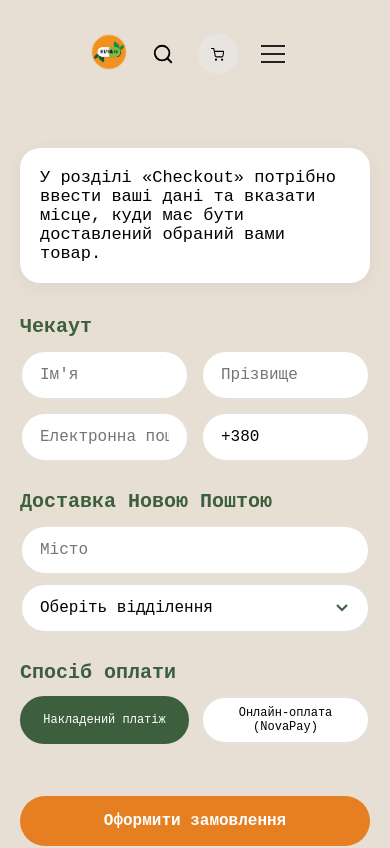
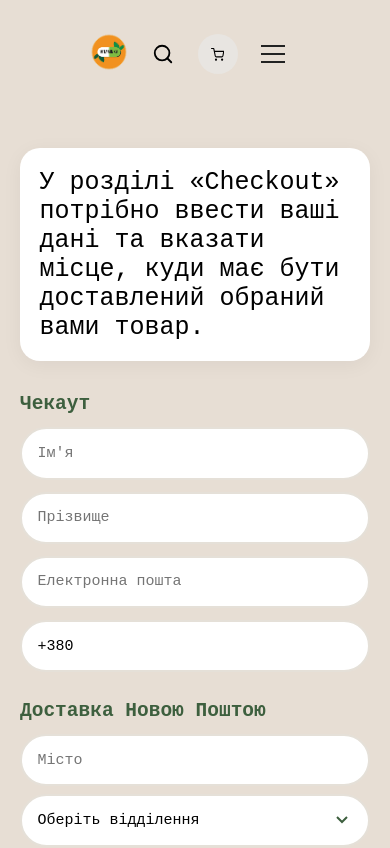
Before and after one commit to AlterEnok/taverna-karpath, a React (Vite) app: page /taverna-karpath/checkout in a window 390 px wide. Shown: the top 848 px of the page. Built offline with nearby package versions, Linux system fonts and the light colour scheme; a web font is replaced by a local one.

Commit message:
almost finishing

```diff
--- a/src/index.css
+++ b/src/index.css
@@ -31,7 +31,7 @@ body {
 input,
 select,
 textarea {
-  font-size: 16px !important;
+  font-size: 15px !important;
 }
 
 button,
--- a/src/pages/CheckoutPage/CheckoutPage.css
+++ b/src/pages/CheckoutPage/CheckoutPage.css
@@ -220,7 +220,6 @@
 
 /* Адаптив */
 @media (min-width: 1900px) and (max-width: 3500px) {
-
     .checkout-container {
         max-width: 1600px;
         grid-template-columns: 1fr 520px;
@@ -228,66 +227,97 @@
     }
 
     .checkout-info-box {
-        font-size: clamp(35px, 1.2vw, 26px);
         padding: clamp(30px, 3vw, 50px);
+        font-size: clamp(18px, 1.4vw, 22px);
     }
 
     .checkout-section-title {
-        font-size: clamp(28px, 2.5vw, 34px);
+        font-size: clamp(28px, 2.8vw, 36px);
     }
 
     .form-row input,
     .branch-select,
     .city-input {
-        font-size: clamp(18px, 1.2vw, 22px);
-        padding: clamp(18px, 2vw, 24px);
+        font-size: clamp(17px, 1.3vw, 21px);
+        padding: clamp(18px, 2vw, 26px);
     }
 
     .payment-btn {
-        font-size: clamp(18px, 1.2vw, 22px);
-        padding: clamp(18px, 2vw, 24px);
+        font-size: clamp(18px, 1.4vw, 22px);
+        padding: clamp(18px, 2vw, 26px);
     }
 
     .checkout-submit-btn {
-        font-size: clamp(20px, 1.5vw, 24px);
-        padding: clamp(20px, 2vw, 26px);
+        font-size: clamp(20px, 1.6vw, 26px);
+        padding: clamp(20px, 2.2vw, 28px);
     }
 
     .checkout-right {
-        padding: clamp(30px, 3vw, 50px);
+        padding: clamp(32px, 3.5vw, 52px);
     }
 
     .checkout-item-image img {
-        width: 100px;
-        height: 100px;
-    }
-
-    .checkout-item-info h4 {
-        font-size: 20px;
+        width: 110px;
+        height: 110px;
     }
 
     .checkout-total {
-        font-size: 24px;
+        font-size: clamp(22px, 1.8vw, 26px);
     }
 }
 
 
-@media (max-width: 992px) {
+@media (max-width: 1024px) {
     .checkout-container {
         grid-template-columns: 1fr;
-        gap: clamp(40px, 6vw, 60px);
+        gap: clamp(50px, 7vw, 80px);
     }
 
     .checkout-right {
         position: static;
     }
+}
 
-    .checkout-info-box {
-        font-size: clamp(17px, 1.2vw, 19px);
+
+@media (max-width: 767px) {
+    .checkout-container {
+        gap: clamp(40px, 8vw, 60px);
     }
 
-    .payment-btn {
-        padding: clamp(8px, 1.5vw, 18px);
-        font-size: clamp(12px, 2.5vw, 17px);
+    .form-row {
+        grid-template-columns: 1fr;
+    }
+
+    .payment-methods {
+        flex-direction: column;
+    }
+
+    .checkout-submit-btn {
+        margin-top: 32px;
     }
 }
+
+
+@media (max-width: 450px) {
+    .checkout-info-box {
+        padding: clamp(18px, 5vw, 24px);
+    }
+
+    .checkout-section-title {
+        font-size: clamp(18px, 5vw, 24px);
+    }
+
+    .form-row input,
+    .branch-select,
+    .city-input {
+        font-size: clamp(14px, 4vw, 16px);
+        padding: clamp(12px, 4vw, 16px);
+    }
+}
+
+@media (max-width: 350px) {
+    .checkout-submit-btn {
+        font-size: 15px;
+        padding: 14px;
+    }
+}
--- a/src/pages/CheckoutPage/CheckoutPage.jsx
+++ b/src/pages/CheckoutPage/CheckoutPage.jsx
@@ -181,7 +181,34 @@ function CheckoutPage() {
                                     type="tel"
                                     placeholder="Телефон (+380 ...)"
                                     value={form.phone}
-                                    onChange={(e) => setForm({ ...form, phone: e.target.value })}
+                                    maxLength={17}
+                                    onChange={(e) => {
+                                        let value = e.target.value.replace(/\D/g, '');
+
+
+                                        if (value.length === 0) {
+                                            setForm({ ...form, phone: "+380 " });
+                                            return;
+                                        }
+
+
+                                        if (!value.startsWith('380')) {
+                                            value = '380' + value;
+                                        }
+
+
+                                        value = value.slice(0, 12);
+
+
+                                        let formatted = '+380';
+
+                                        if (value.length > 3) formatted += ' ' + value.slice(3, 5);
+                                        if (value.length > 5) formatted += ' ' + value.slice(5, 8);
+                                        if (value.length > 8) formatted += ' ' + value.slice(8, 10);
+                                        if (value.length > 10) formatted += ' ' + value.slice(10, 12);
+
+                                        setForm({ ...form, phone: formatted });
+                                    }}
                                 />
                             </div>
 
```
